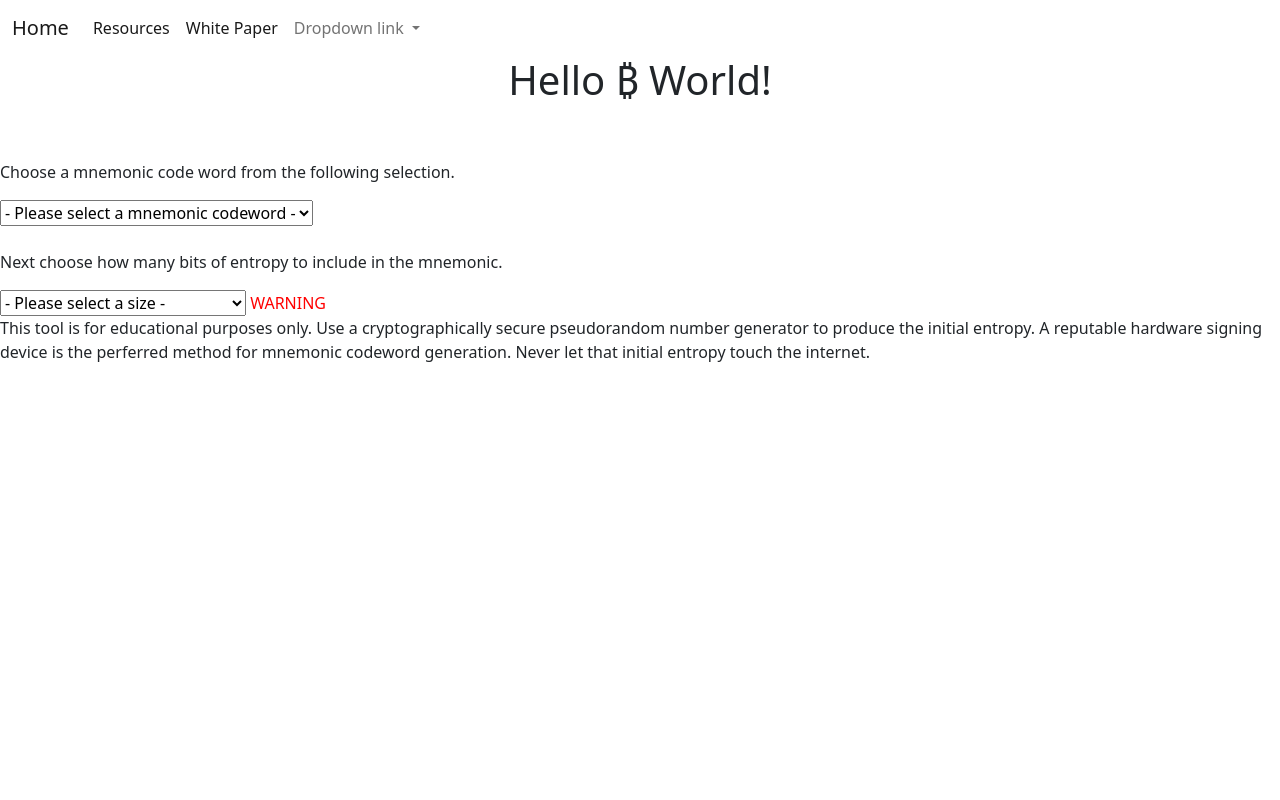
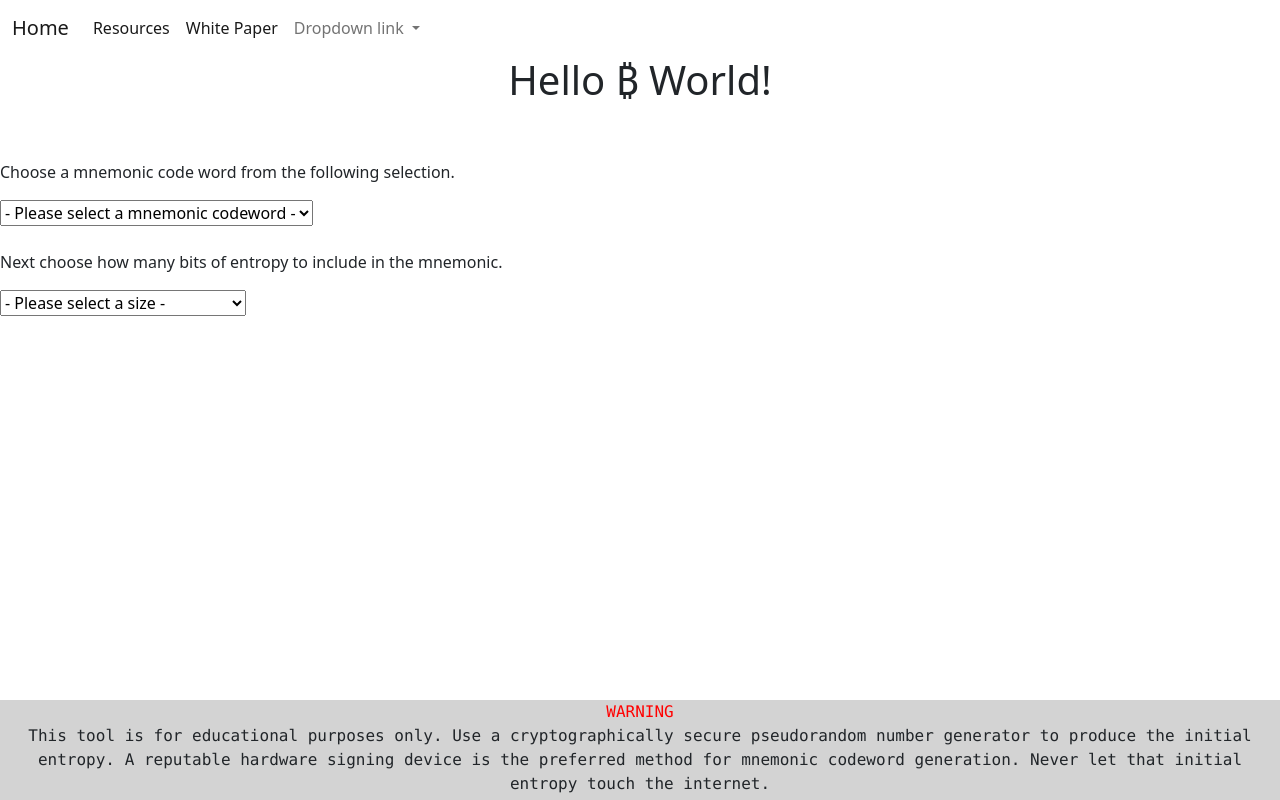
Before and after one commit to jesseaam/bitcoin-jesse, a Flask app: page /test in a window 1280 px wide. Run offline with Flask 2, Linux system fonts and the light colour scheme.

Commit message:
Fix typo

```diff
--- a/application/templates/test_enter_word.html
+++ b/application/templates/test_enter_word.html
@@ -28,9 +28,13 @@
         <option value="24"> 24 words (256 bits of entropy) </option>
     </select>
 
+
+
 {% endblock %}
 
 {% block footer %}
-    <span style="color:red">WARNING</span><br>
-    This tool is for educational purposes only. Use a cryptographically secure pseudorandom number generator to produce the initial entropy. A reputable hardware signing device is the perferred method for mnemonic codeword generation. Never let that initial entropy touch the internet.
+    <footer>
+        <span style="color:red">WARNING</span><br>
+        This tool is for educational purposes only. Use a cryptographically secure pseudorandom number generator to produce the initial entropy. A reputable hardware signing device is the preferred method for mnemonic codeword generation. Never let that initial entropy touch the internet.
+    </footer>
 {% endblock %}
```
